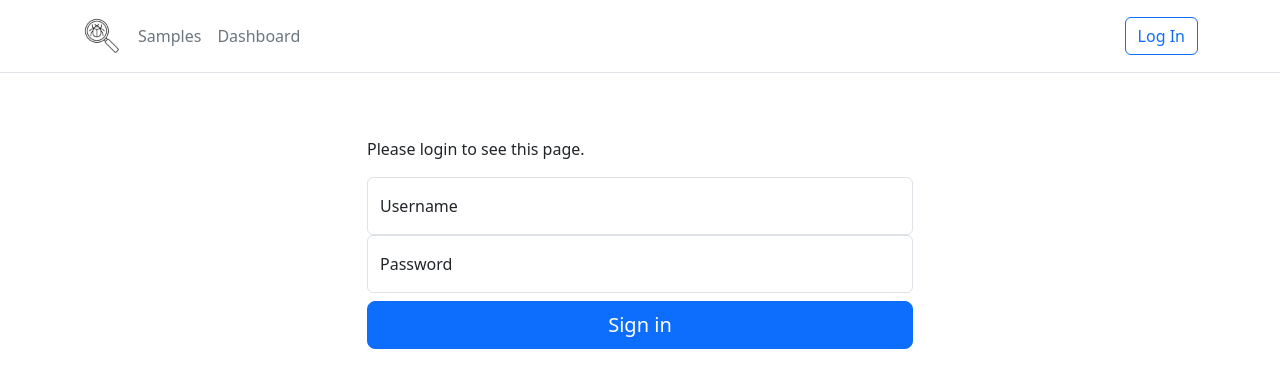
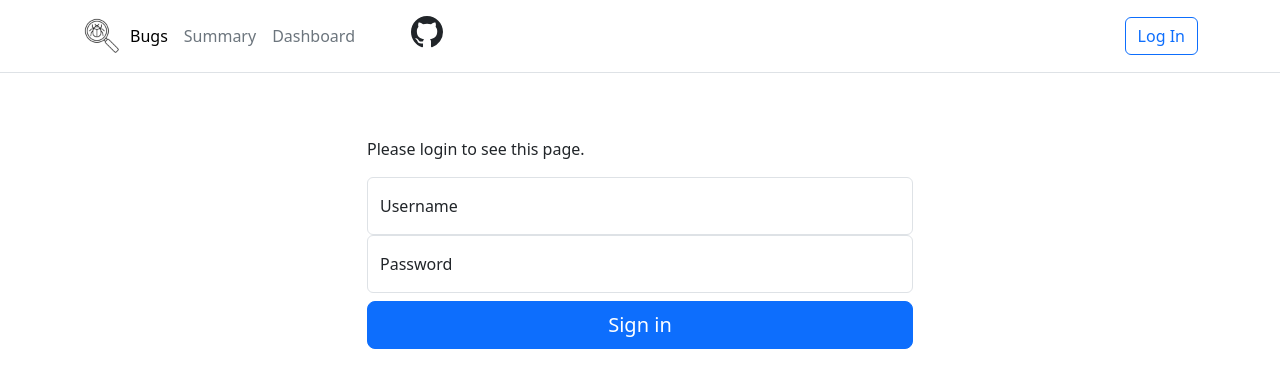
Before and after one commit to mm4rks/bugfinder, a Django app: page /accounts/login/?next=/case/1/ in a window 1280 px wide. Shown: the top 388 px of the page. Run offline with Django 4.2, Linux system fonts and the light colour scheme; some libraries are stand-ins or nearby versions.

Commit message:
Navbar changes

```diff
--- a/webapp/samples/templates/base.html
+++ b/webapp/samples/templates/base.html
@@ -18,26 +18,33 @@
             <div class="container">
                 <div class="d-flex flex-wrap align-items-center justify-content-center justify-content-lg-start">
                     <a href="/"
-                       class="d-flex align-items-center mb-2 mb-lg-0 link-body-emphasis text-decoration-none">
+                       class="d-flex align-items-center mb-2 mb-lg-0 link-body-emphasis text-decoration-none pe-2">
                         <img class="bi me-2"
                              width="40"
                              height="40"
                              src="{% static 'img/favicon.png' %}"
                              alt="">
+                        Bugs
                     </a>
                     <ul class="nav col-12 col-lg-auto me-lg-auto mb-2 justify-content-center mb-md-0">
                         <li>
-                            <a href="{% url 'samples' %}" class="nav-link px-2 link-secondary">Samples</a>
+                            <a href="{% url 'samples' %}" class="nav-link px-2 link-secondary">Summary</a>
                         </li>
                         <li>
                             <a href="{% url 'dashboard' %}" class="nav-link px-2 link-secondary">Dashboard</a>
                         </li>
+                        <li><a href="https://github.com/mm4rks/bugfinder/" class="text-decoration-none link-dark px-5">
+                                <svg xmlns="http://www.w3.org/2000/svg"
+                                    width="32"
+                                    height="32"
+                                    fill="currentColor"
+                                    class="bi bi-github"
+                                    viewBox="0 0 16 16">
+                                    <path d="M8 0C3.58 0 0 3.58 0 8c0 3.54 2.29 6.53 5.47 7.59.4.07.55-.17.55-.38 0-.19-.01-.82-.01-1.49-2.01.37-2.53-.49-2.69-.94-.09-.23-.48-.94-.82-1.13-.28-.15-.68-.52-.01-.53.63-.01 1.08.58 1.23.82.72 1.21 1.87.87 2.33.66.07-.52.28-.87.51-1.07-1.78-.2-3.64-.89-3.64-3.95 0-.87.31-1.59.82-2.15-.08-.2-.36-1.02.08-2.12 0 0 .67-.21 2.2.82.64-.18 1.32-.27 2-.27.68 0 1.36.09 2 .27 1.53-1.04 2.2-.82 2.2-.82.44 1.1.16 1.92.08 2.12.51.56.82 1.27.82 2.15 0 3.07-1.87 3.75-3.65 3.95.29.25.54.73.54 1.48 0 1.07-.01 1.93-.01 2.2 0 .21.15.46.55.38A8.012 8.012 0 0 0 16 8c0-4.42-3.58-8-8-8z" />
+                                </svg>
+                            </a></li>
                     </ul>
                     {% if user.is_authenticated %}
-                        <a href="https://github.com/mm4rks/bugfinder/issues/new?assignees=&labels=feature-request&projects=&template=feature_request.yaml"
-                           class="text-decoration-none ms-3 badge rounded-pill bg-primary">Feature Request</a>
-                        <a href="https://github.com/mm4rks/bugfinder/issues/new?assignees=&labels=bug&projects=&template=bug_report.yaml"
-                           class="text-decoration-none mx-3 badge rounded-pill bg-danger">Bug Report</a>
                         <form class="col-12 col-lg-auto mb-3 mb-lg-0 me-lg-3" role="search">
                             <input type="search"
                                    class="form-control"
```
